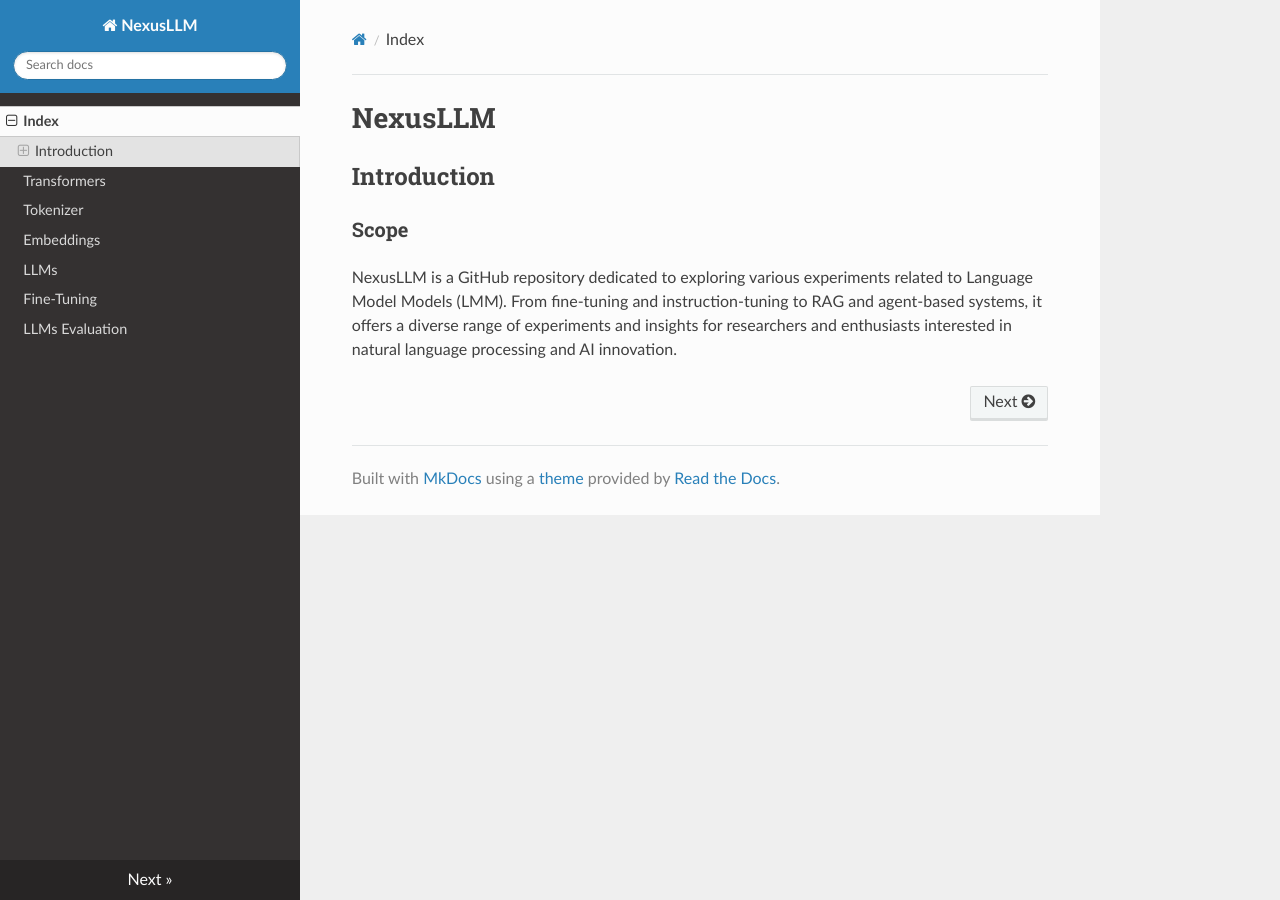
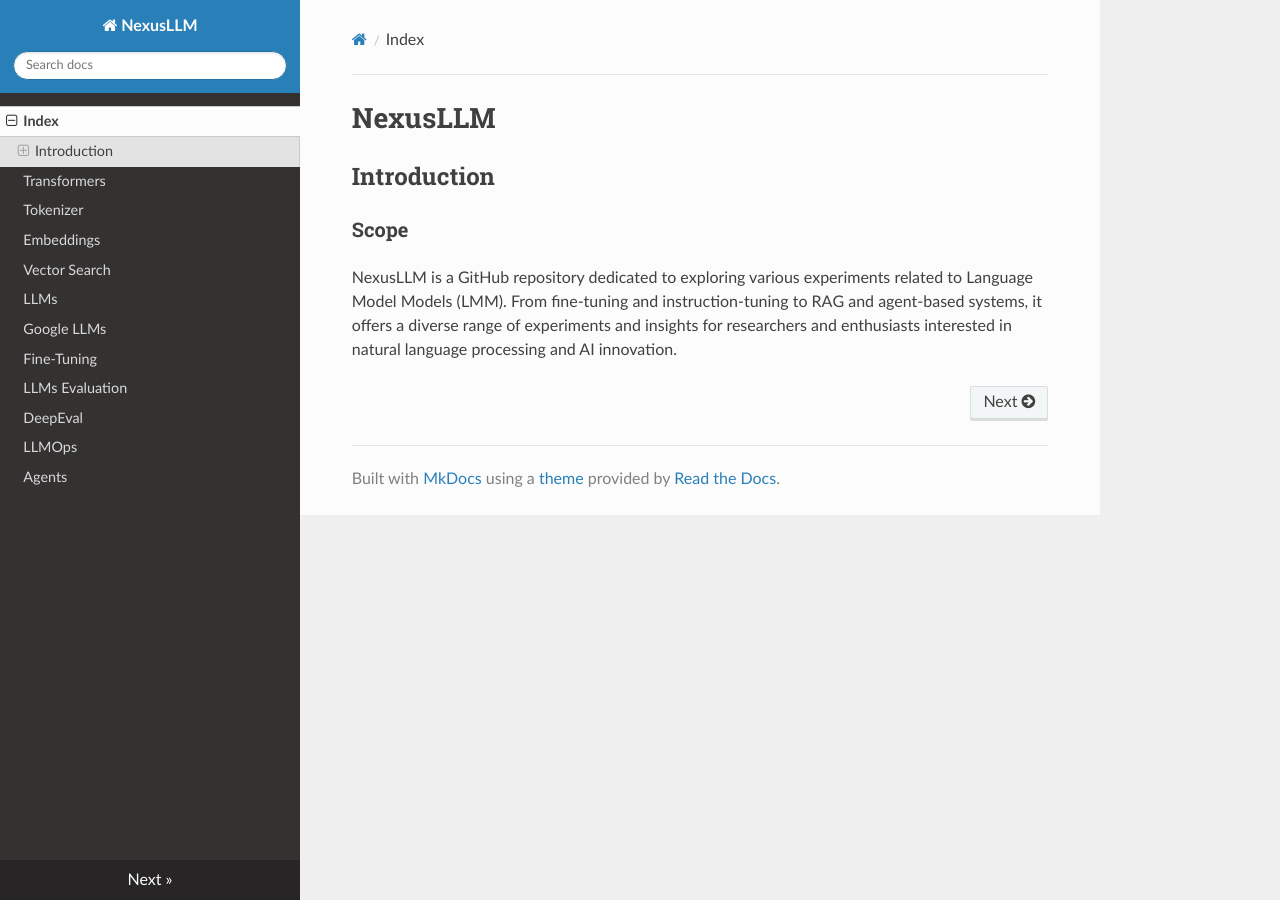
Before and after one commit to Volscente/NexusLLM, an MkDocs documentation site: the page built from documentation/docs/index.md, in a window 1280 px wide. Built offline with MkDocs 1.6.1, drawn with Linux system fonts in a browser that asks for light colours; nearby versions of some CDN libraries.

Commit message:
Update mkdocs.yml

```diff
--- a/documentation/mkdocs.yml
+++ b/documentation/mkdocs.yml
@@ -7,9 +7,14 @@ nav:
   - Transformers: transformers.md
   - Tokenizer: tokenizers.md
   - Embeddings: embeddings.md
+  - Vector Search: vector_search.md
   - LLMs: LLMs.md
+  - Google LLMs: google_llms.md
   - Fine-Tuning: fine_tuning.md
   - LLMs Evaluation: evaluation.md
+  - DeepEval: deepeval.md
+  - LLMOps: LLMOps.md
+  - Agents: agents.md
 
 # Theme
 theme: readthedocs
```
